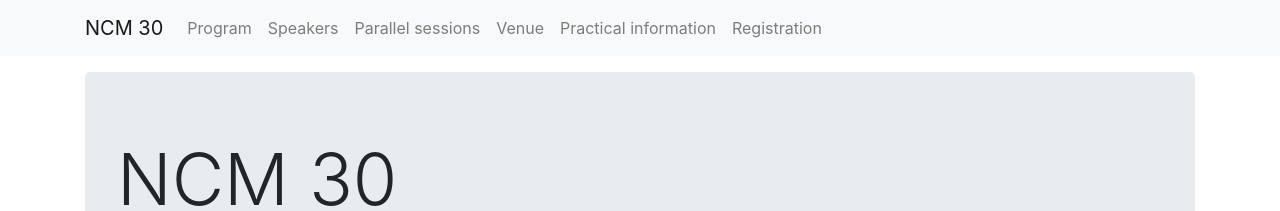
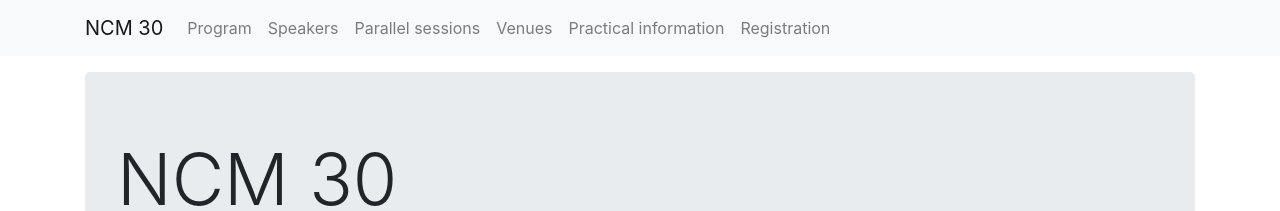
Before and after one commit to IslenskaStaerdfraedafelagid/ncm30-website, a Jekyll site: the page built from index.md, in a window 1280 px wide. Shown: the top 211 px of the page. Built offline with Jekyll 4.4.1, drawn with Linux system fonts in a browser that asks for light colours.

Commit message:
Samræma

```diff
--- a/_config.yml
+++ b/_config.yml
@@ -75,7 +75,7 @@ conference:
         relative_url: /speakers/
       - name: Parallel sessions
         relative_url: /sessions/
-      - name: Venue
+      - name: Venues
         relative_url: /location/
       - name: Practical information
         relative_url: /info/
```
